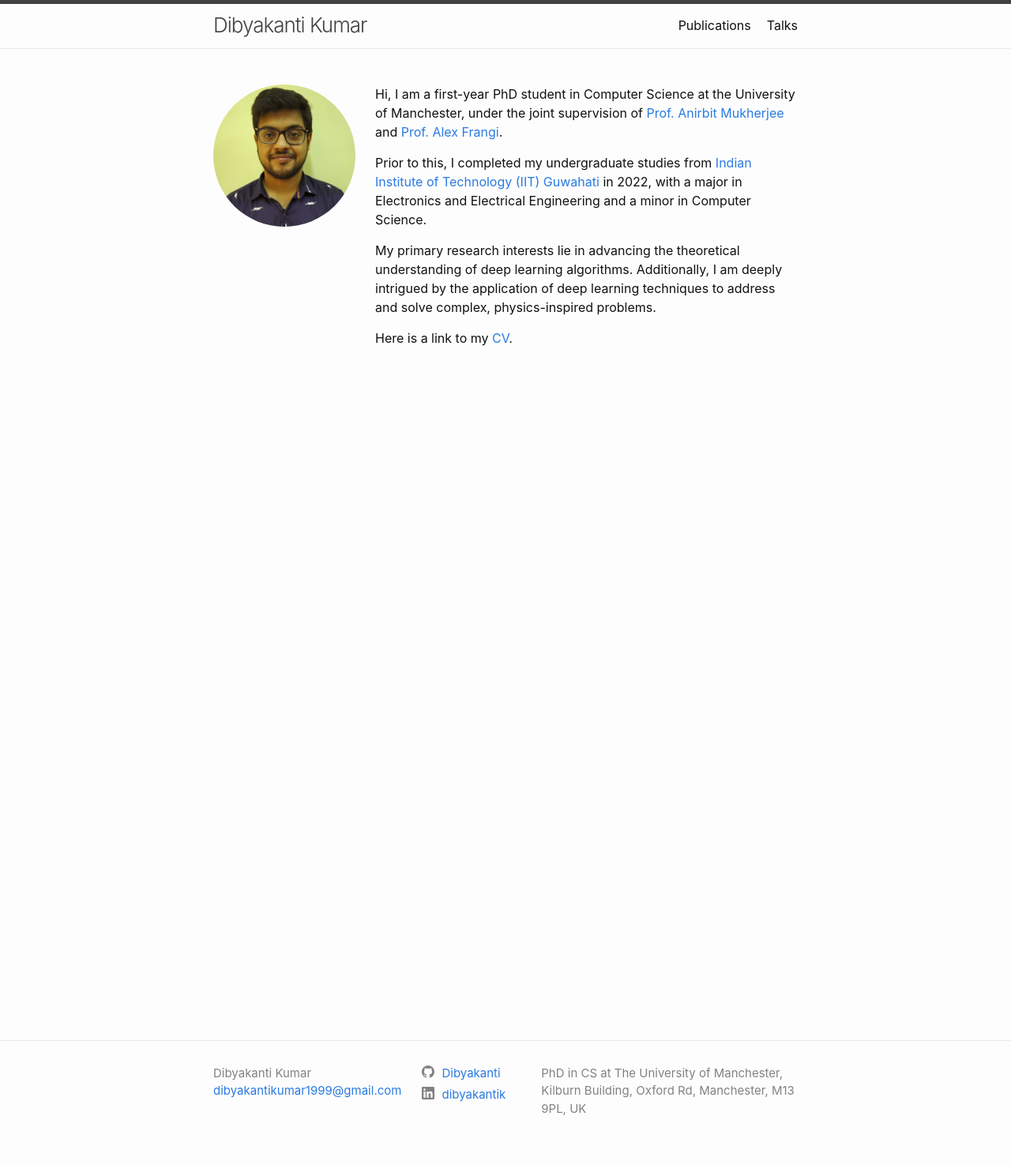
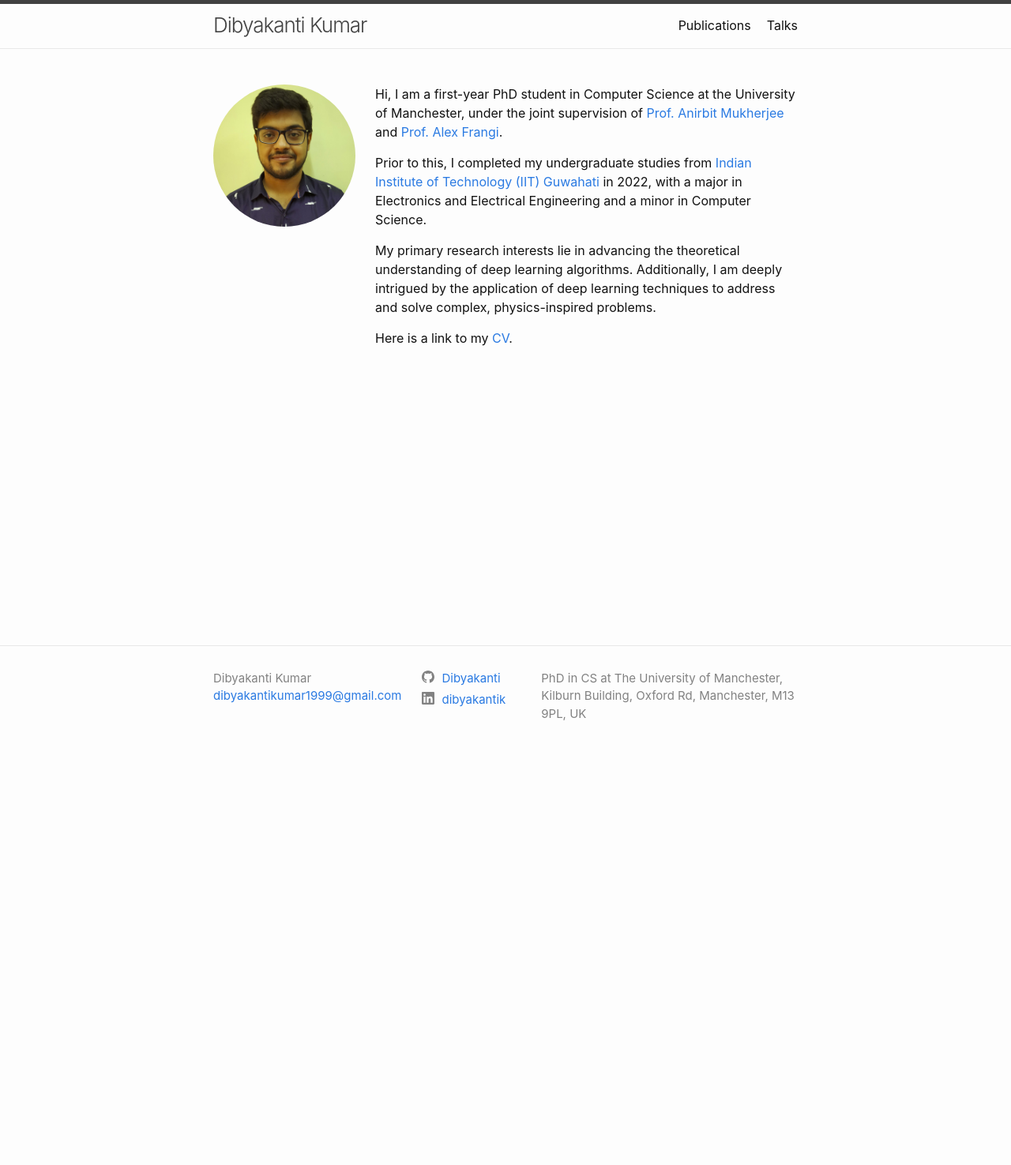
Before and after one commit to Dibyakanti/dibyakanti.github.io, a Jekyll site: the page built from index.md, in a window 1280 px wide. Shown: the whole page at 79% size. Built offline with Jekyll 4.4.1, drawn with Linux system fonts in a browser that asks for light colours; after the commit the page ends 975 px from its top, so only the background shows below that.

Commit message:
Minor fix to landing page size

```diff
--- a/index.md
+++ b/index.md
@@ -2,7 +2,7 @@
 layout: home
 ---
 
-<img style="float: left; width: 180px; margin-right: 25px; margin-bottom: 1000px; border-radius: 50%; object-fit: cover;" src="/assets/img/img.jpeg">
+<img style="float: left; width: 180px; margin-right: 25px; margin-bottom: 500px; border-radius: 50%; object-fit: cover;" src="/assets/img/img.jpeg">
 
 
 Hi, I am a first-year PhD student in Computer Science at the University of Manchester, under the joint supervision of [Prof. Anirbit Mukherjee](https://anirbit-ai.github.io) and [Prof. Alex Frangi](https://research.manchester.ac.uk/en/persons/alejandro-frangi).
```
